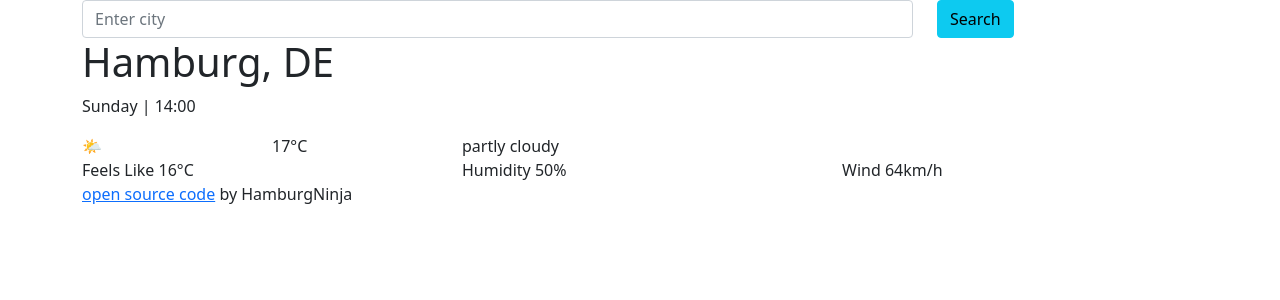
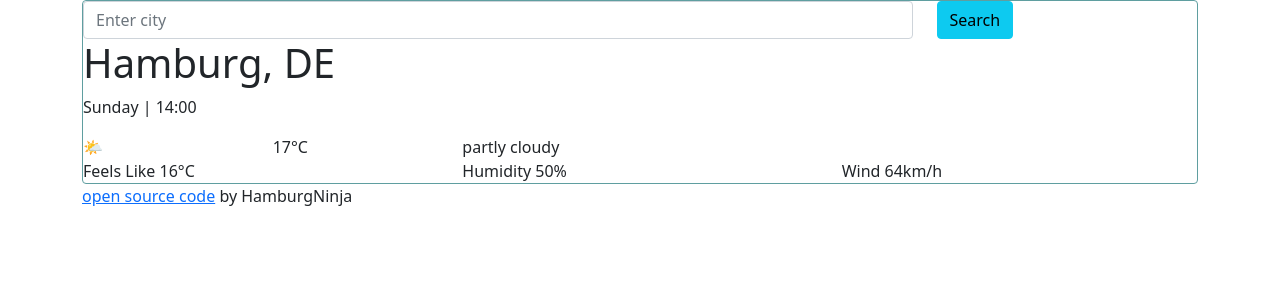
Before and after one commit to HamburgNinja/react-weather-application, a React (Create React App) app: page / in a window 1280 px wide. Shown: the top 300 px of the page. Built offline with nearby package versions, Linux system fonts and the light colour scheme; the HTML template or start-up script is replaced by a standard one.

Commit message:
Added file Weather.css

```diff
--- /dev/null
+++ b/src/Weather.css
@@ -0,0 +1,4 @@
+.Weather {
+  border: 1px solid #5f9ea0;
+  border-radius: 4px;
+}
--- a/src/Weather.js
+++ b/src/Weather.js
@@ -1,4 +1,5 @@
 import React from "react";
+import "./Weather.css";
 
 export default function Weather() {
   return (
```
